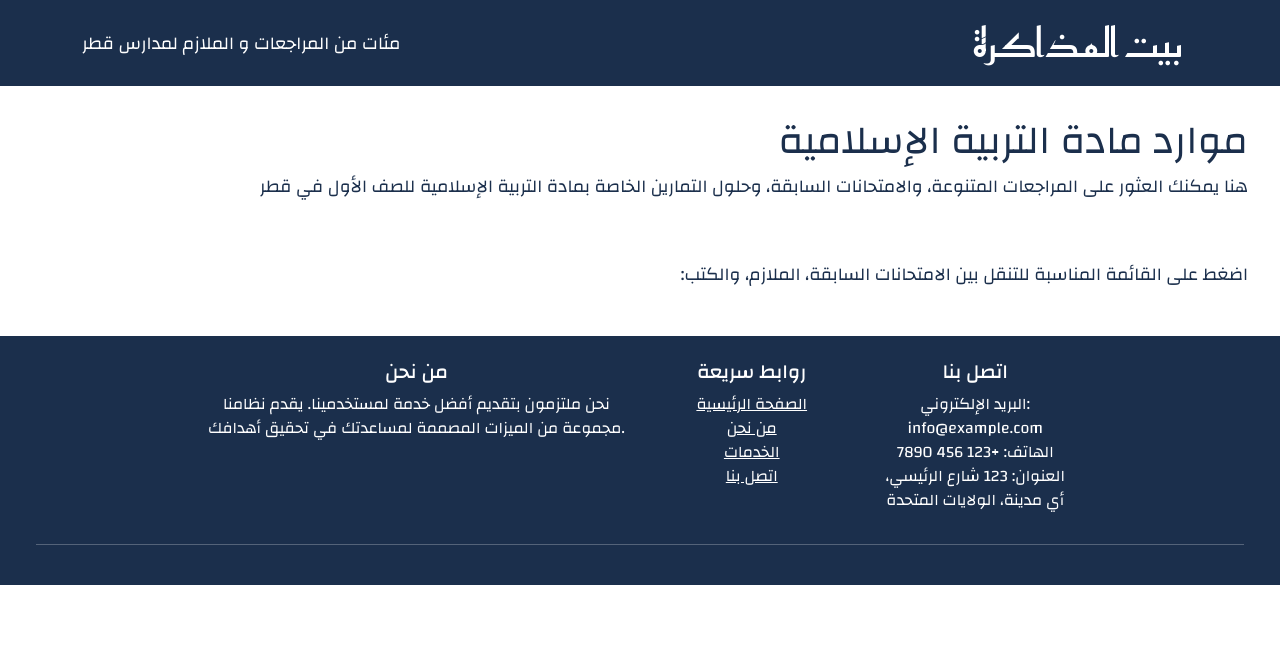
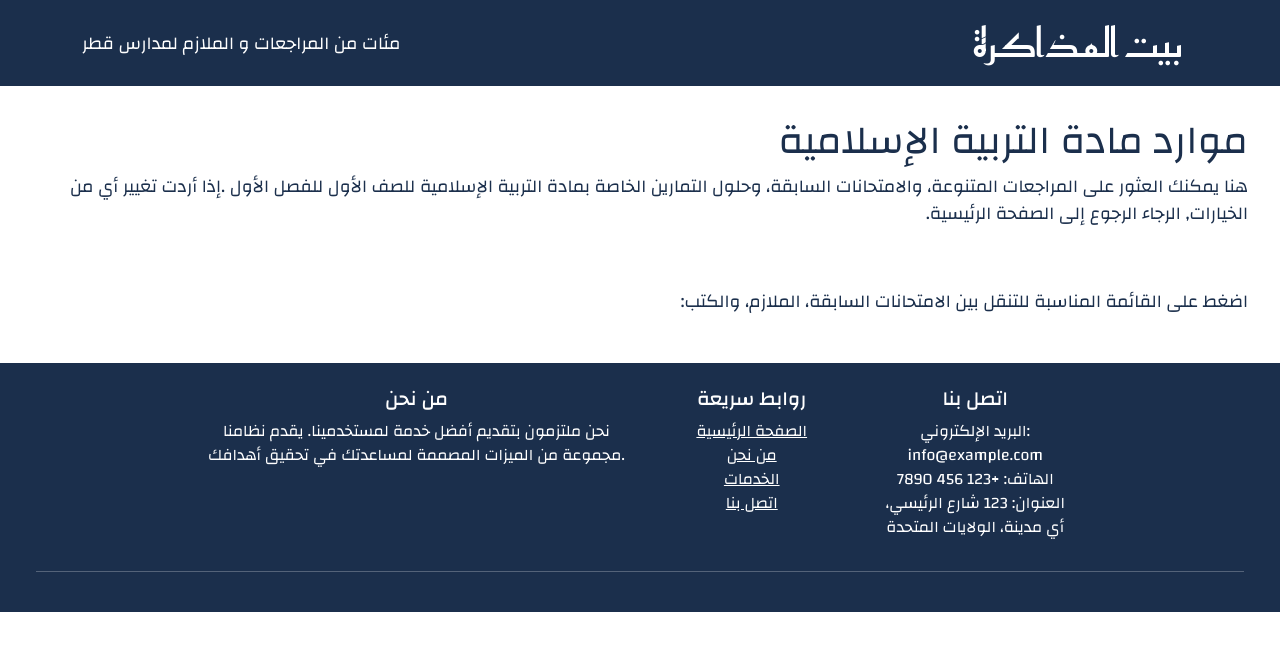
Before and after one commit to tem556/asila, a React (Vite) app: page /1/A/IslamicStudies in a window 1280 px wide. Shown: the top 650 px of the page. Built offline with nearby package versions, Linux system fonts and the light colour scheme.

Commit message:
minor styling changes

```diff
--- a/src/App.jsx
+++ b/src/App.jsx
@@ -45,6 +45,14 @@ function App() {
     </div>
   )
 
+  const SubjectPage = ({gradeNumber, subjectNumber, termLetter}) => (
+    <SubjectIntroText
+      grade={gradeNumber}
+      subject={subjectNumber}
+      term={termLetter}
+    />
+  )
+
   return (
     <div className="App">
       <NavBar />
@@ -56,11 +64,10 @@ function App() {
                 key={gradeNumber + subjects[subjectNumber]}
                 path={"/" + gradeNumber + "/" + termLetter + "/" + subjects[subjectNumber]}
                 element={
-                  <SubjectIntroText
-                    grade={gradeNumber}
-                    subject={subjectNumber}
-                    term={term}
-                  />
+                  <SubjectPage
+                    gradeNumber={gradeNumber}
+                    subjectNumber={subjectNumber}
+                    termLetter={termLetter}/>
                 }
               />
             ))
--- a/src/components/SubjectIntroText.jsx
+++ b/src/components/SubjectIntroText.jsx
@@ -14,8 +14,8 @@ function SubjectIntroText({ grade, subject, term }) {
     }
 
     const termText = {
-        1: "الفصل الأول",
-        2: "الفصل الثاني"
+        A: "الأول",
+        B: "الثاني"
     }
 
     const marginTopStyle = window.innerWidth < 576 ? '20%' : '7%'
@@ -25,7 +25,13 @@ function SubjectIntroText({ grade, subject, term }) {
         <div>
             <h1 className="intro-text-style" style={{ marginTop: marginTopStyle }}> موارد مادة {subjectText[subject]} </h1>
             <p className="intro-para-style">
-                هنا يمكنك العثور على المراجعات المتنوعة، والامتحانات السابقة، وحلول التمارين الخاصة بمادة {subjectText[subject]}  للصف {gradeText[grade]} في قطر
+                {"هنا يمكنك العثور على المراجعات المتنوعة، والامتحانات السابقة، وحلول التمارين الخاصة بمادة "}
+                {subjectText[subject]}
+                {" للصف "}
+                {gradeText[grade]}
+                {" للفصل "}
+                {termText[term]}
+                {" .إذا أردت تغيير أي من الخيارات, الرجاء الرجوع إلى الصفحة الرئيسية."}
             </p>
             <p className='intro-para-style' style={{ marginTop: paraTopStyle }}>
                 اضغط على القائمة المناسبة للتنقل بين الامتحانات السابقة، الملازم، والكتب:
```
